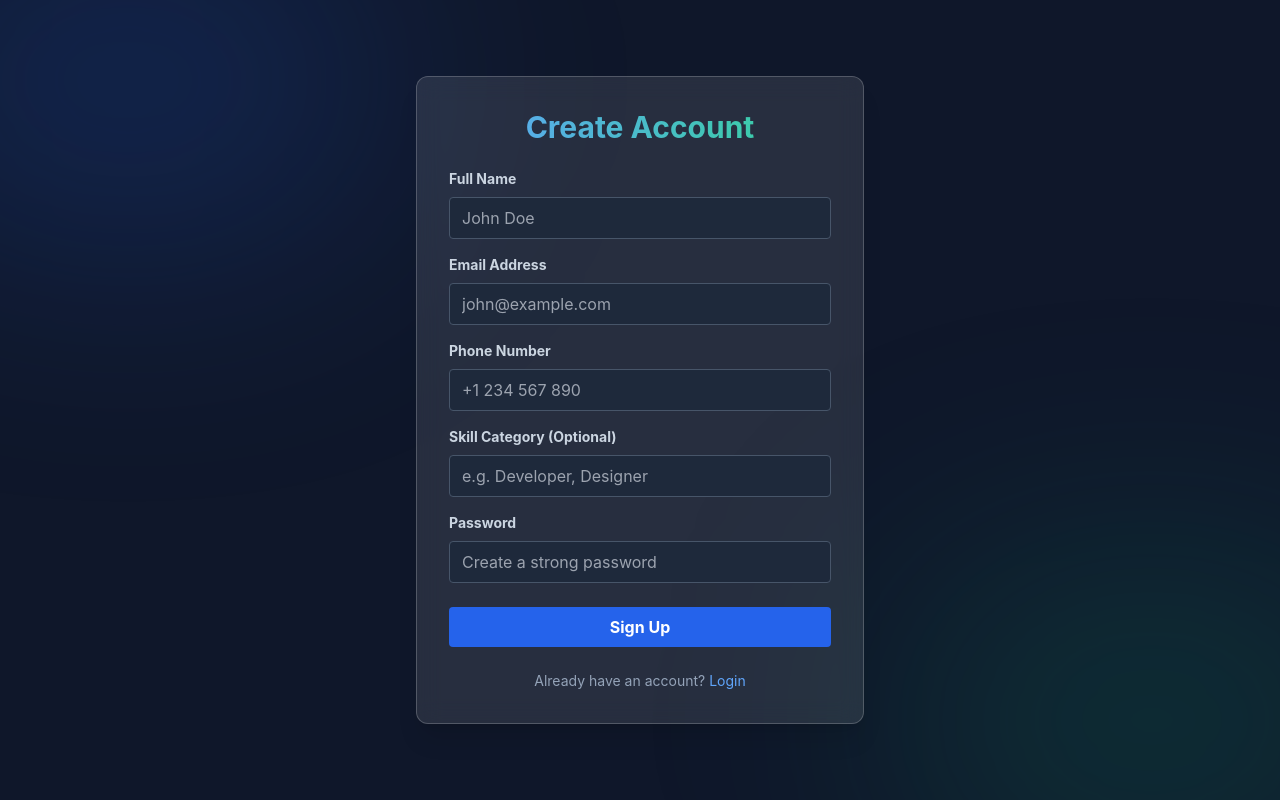
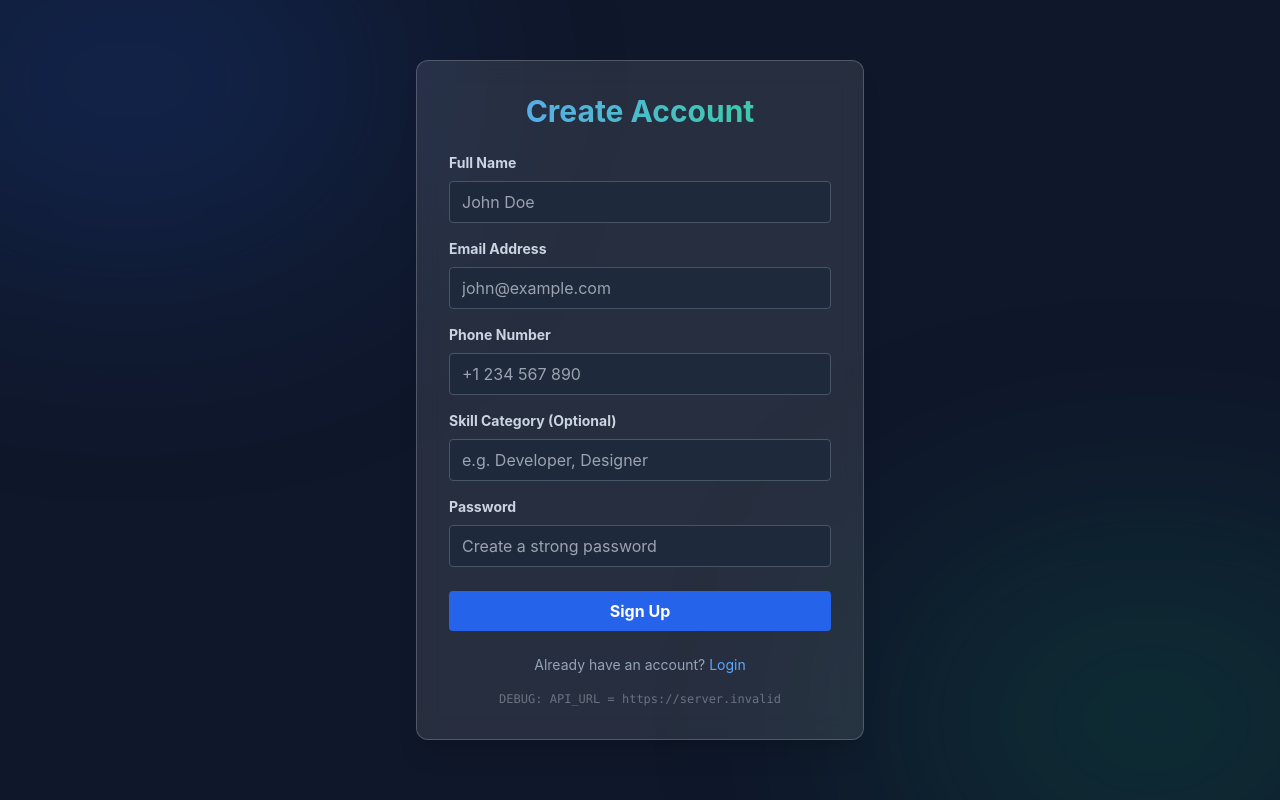
Before and after one commit to saneha-ai/AI-Workforce-Skill-Demand-Forecasting-Skill-Gap-Analysis-System-, a React (Vite) app in the folder frontend/: page /signup in a window 1280 px wide. Built offline with nearby package versions, Linux system fonts and the light colour scheme; no server answers.

Commit message:
Add debug info to login page

```diff
--- a/frontend/src/components/Login.jsx
+++ b/frontend/src/components/Login.jsx
@@ -74,6 +74,9 @@ const Login = () => {
                 <p className="mt-6 text-center text-slate-400 text-sm">
                     Don't have an account? <a href="/signup" className="text-blue-400 hover:text-blue-300">Sign Up</a>
                 </p>
+                <div className="mt-4 text-center text-xs text-gray-500 font-mono">
+                    DEBUG: API_URL = {String(import.meta.env.VITE_API_URL)}
+                </div>
             </div>
         </div>
     );
--- a/frontend/src/components/Signup.jsx
+++ b/frontend/src/components/Signup.jsx
@@ -115,6 +115,9 @@ const Signup = () => {
                 <p className="mt-6 text-center text-slate-400 text-sm">
                     Already have an account? <a href="/login" className="text-blue-400 hover:text-blue-300">Login</a>
                 </p>
+                <div className="mt-4 text-center text-xs text-gray-500 font-mono">
+                    DEBUG: API_URL = {String(import.meta.env.VITE_API_URL)}
+                </div>
             </div>
         </div>
     );
```
